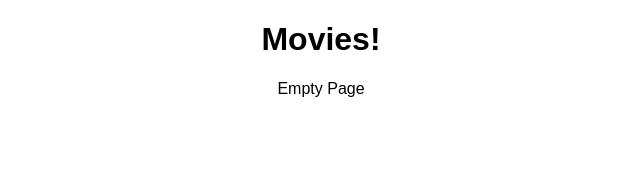
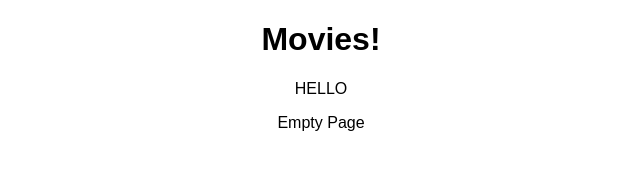
Before and after one commit to Alexbcampbell/movie-sagas, a React (Create React App) app: page / in a window 1280 px wide. Shown: the top 170 px of the page, without its empty margins (319-959 px from the left). Built offline with nearby package versions, Linux system fonts and the light colour scheme.

Commit message:
added in pages, started to add routes to app.js

```diff
--- a/package.json
+++ b/package.json
@@ -4,14 +4,14 @@
   "private": true,
   "proxy": "http://localhost:5000",
   "dependencies": {
-    "@material-ui/core": "^3.9.4",
+    "@material-ui/core": "^4.11.0",
     "axios": "^0.18.1",
     "pg": "^8.2.1",
     "react": "^16.13.0",
     "react-dom": "^16.13.0",
     "react-redux": "^5.1.2",
     "react-router-dom": "^5.2.0",
-    "react-scripts": "^3.4.3",
+    "react-scripts": "^4.0.0",
     "redux": "^4.0.5",
     "redux-logger": "^3.0.6",
     "redux-saga": "^1.1.3"
--- a/src/components/App/App.js
+++ b/src/components/App/App.js
@@ -1,5 +1,6 @@
 import React, { Component } from 'react';
-import {HashRouter as Router, Route} from 'react-router-dom';
+import { HashRouter as Router, Route } from 'react-router-dom';
+import HomePage from '../../pages/HomePage/HomePage';
 import './App.css';
 
 class App extends Component {
@@ -9,7 +10,7 @@ class App extends Component {
       <div className="App">
         <h1>Movies!</h1>
         <Router>
-          {/* ADD PAGES! */}
+          <Route exact path="/" component={HomePage} />
         </Router>
         <p>Empty Page</p>
       </div>
--- /dev/null
+++ b/src/pages/HomePage/HomePage.js
@@ -0,0 +1,13 @@
+import React, { Component } from 'react';
+import { connect } from 'react-redux';
+
+class HomePage extends Component {
+  render() {
+    return (
+      <div>
+        <p>HELLO</p>
+      </div>
+    );
+  }
+}
+export default connect()(HomePage);
```
Also changed, not shown: src/pages/AddMoviesPage/AddMoviePage.js (added), src/pages/DetailsPage/DetailsPage.js (added), 1 other file (tests, documents, lock files or other folders).
